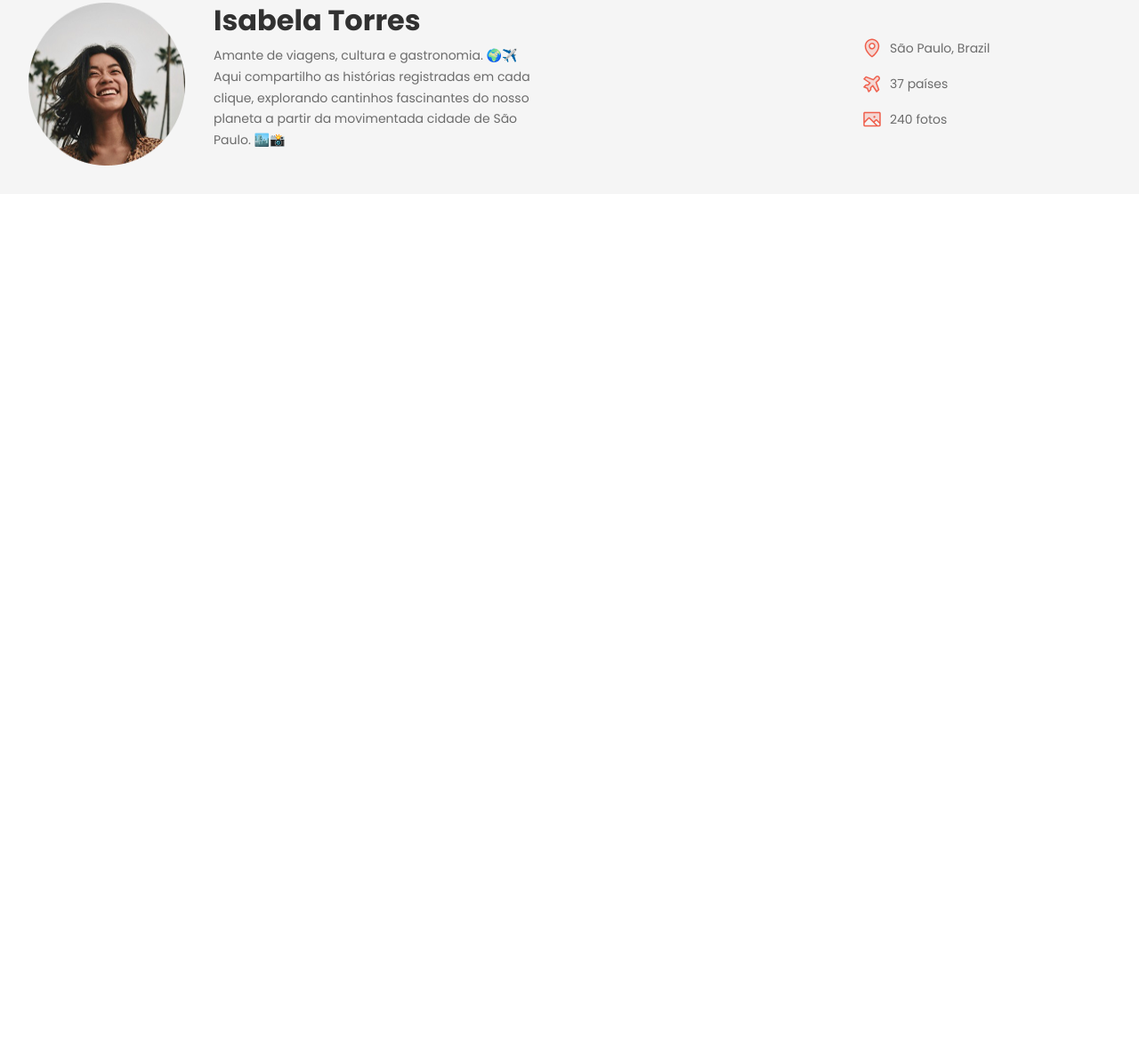
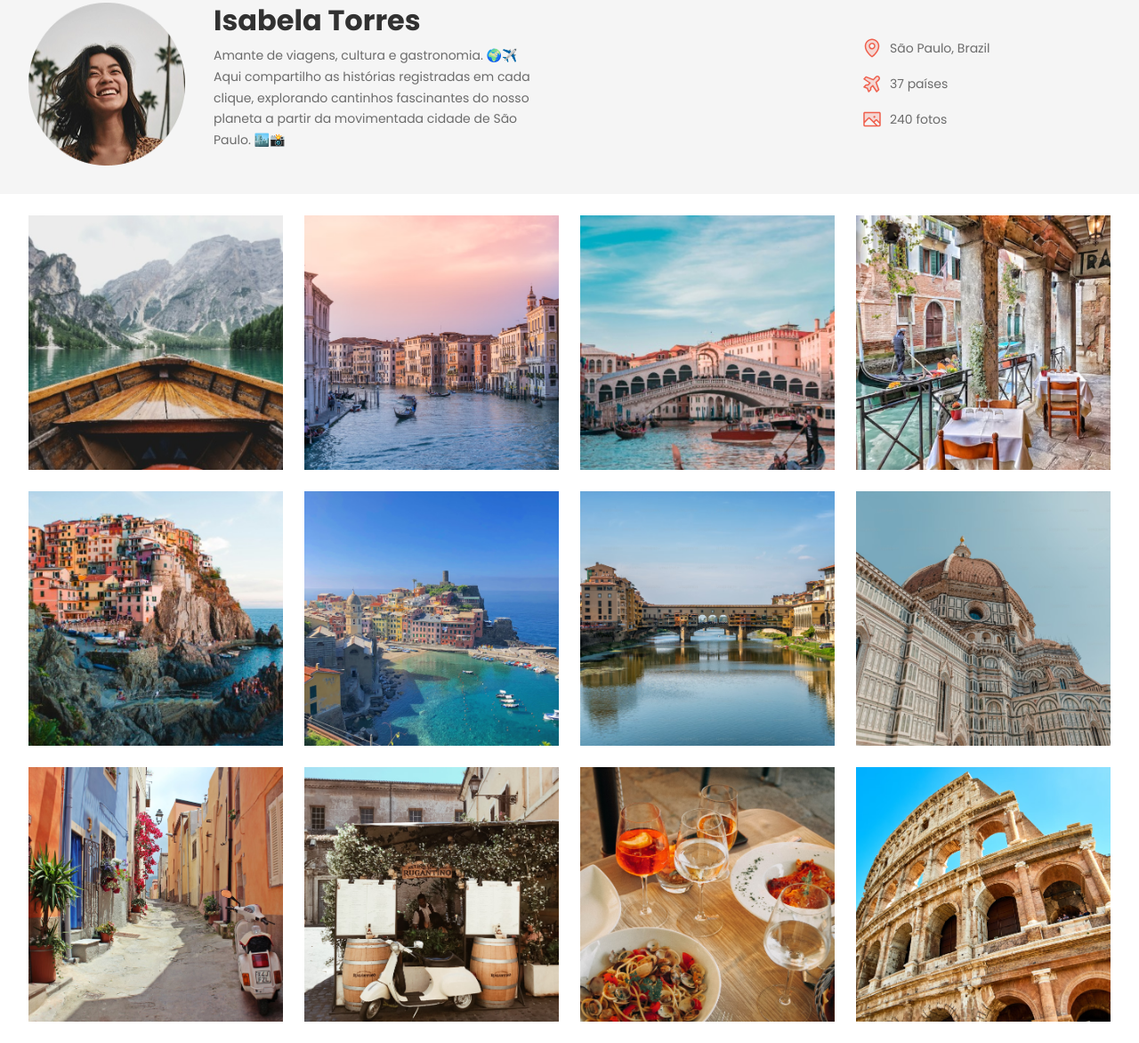
Before and after one commit to cbcjuniorcbc/aulas-fullstack, a plain HTML site: page Aulas HTML/Aula Travelgram/index.html in a window 1280 px wide. Shown: the part 125-1297 px from the top of the page at 89% size. Before the commit the page ends 800 px from the top, so only its background shows below. Drawn offline with Linux system fonts and the light colour scheme.

Commit message:
main galery

```diff
--- a/Aulas HTML/Aula Travelgram/index.html
+++ b/Aulas HTML/Aula Travelgram/index.html
@@ -33,7 +33,7 @@
                 </a></li>
             </ul>
         </nav>
-        <header class="">
+        <header>
             <div class="container">
                 <div id="profile">
                     <img src="Assets/Profile pic.png" alt="Foto de Perfil Isabela Torres">
@@ -61,5 +61,19 @@
             </div>
         </header>
     </div>
+    <main class="container">
+        <img src="Assets/images/Image 01.png" alt="Imagens">
+        <img src="Assets/images/Image 02.png" alt="Imagens">
+        <img src="Assets/images/Image 03.png" alt="Imagens">
+        <img src="Assets/images/Image 04.png" alt="Imagens">
+        <img src="Assets/images/Image 05.png" alt="Imagens">
+        <img src="Assets/images/Image 06.png" alt="Imagens">
+        <img src="Assets/images/Image 07.png" alt="Imagens">
+        <img src="Assets/images/Image 08.png" alt="Imagens">
+        <img src="Assets/images/Image 09.png" alt="Imagens">
+        <img src="Assets/images/Image 10.png" alt="Imagens">
+        <img src="Assets/images/Image 11.png" alt="Imagens">
+        <img src="Assets/images/Image 12.png" alt="Imagens">
+    </main>
 </body>
 </html>
--- a/Aulas HTML/Aula Travelgram/styles/index.css
+++ b/Aulas HTML/Aula Travelgram/styles/index.css
@@ -1,3 +1,4 @@
 @import url(global.css);
 @import url(nav.css);
 @import url(header.css);
+@import url(main.css);
--- /dev/null
+++ b/Aulas HTML/Aula Travelgram/styles/main.css
@@ -0,0 +1,12 @@
+main {
+    display: flex;
+    flex-wrap: wrap;
+    gap: 24px;
+    padding-block: 24px;
+}
+
+main img {
+    width: 286px;
+    height: 286px;
+    object-fit: cover;
+}
```
